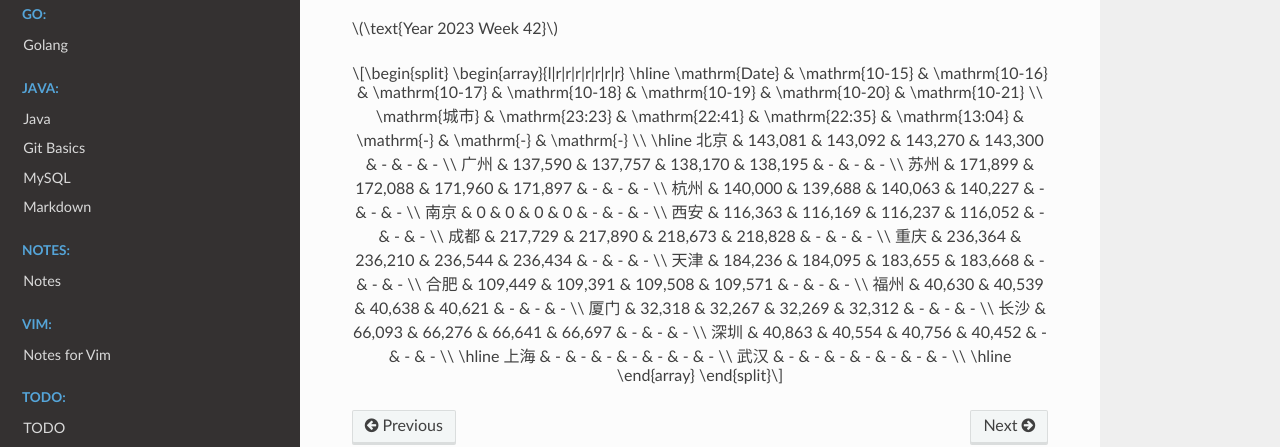
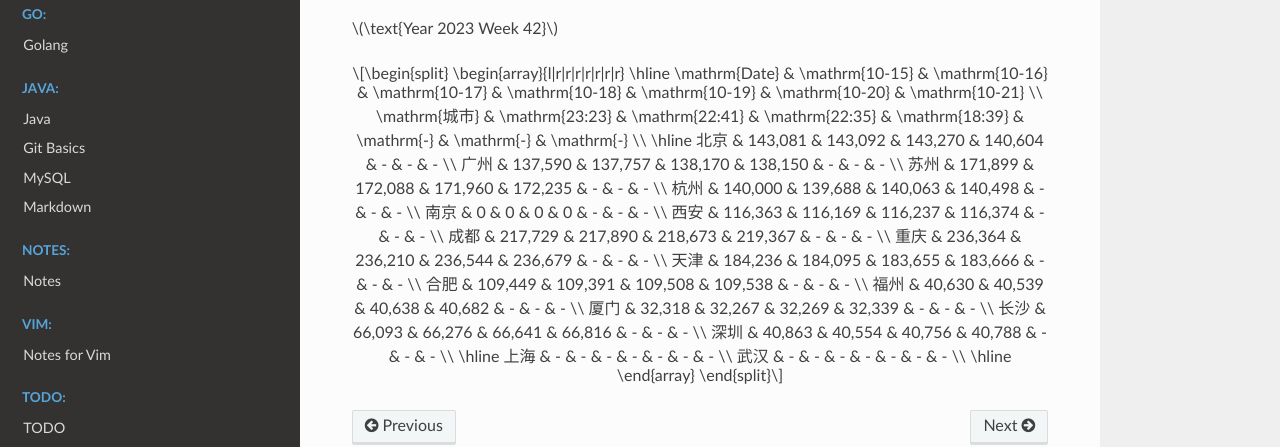
Before and after one commit to Pyrad/pyradnotes, a Sphinx documentation site: the page built from source/RealEstate/resalenumbers2023.md, in a window 1280 px wide and 900 px high, scrolled down 16075 px. Shown: the part 325-772 px from the top of the window. Built offline with Sphinx 7.4.7 and the Read the Docs theme 2.0.0, drawn with Linux system fonts in a browser that asks for light colours; a script that is not in the unit is left out.

Commit message:
Realestate Update resale numbers 2023-10-18 18:39

```diff
--- a/source/RealEstate/resalenumbers2023.md
+++ b/source/RealEstate/resalenumbers2023.md
@@ -1058,22 +1058,22 @@
 \begin{array}{l|r|r|r|r|r|r|r}
 \hline
 \mathrm{Date} & \mathrm{10-15} & \mathrm{10-16} & \mathrm{10-17} & \mathrm{10-18} & \mathrm{10-19} & \mathrm{10-20} & \mathrm{10-21} \\
-\mathrm{城市} & \mathrm{23:23} & \mathrm{22:41} & \mathrm{22:35} & \mathrm{13:04} & \mathrm{-} & \mathrm{-} & \mathrm{-} \\
+\mathrm{城市} & \mathrm{23:23} & \mathrm{22:41} & \mathrm{22:35} & \mathrm{18:39} & \mathrm{-} & \mathrm{-} & \mathrm{-} \\
 \hline
-北京 & 143,081 & 143,092 & 143,270 & 143,300 & - & - & - \\
-广州 & 137,590 & 137,757 & 138,170 & 138,195 & - & - & - \\
-苏州 & 171,899 & 172,088 & 171,960 & 171,897 & - & - & - \\
-杭州 & 140,000 & 139,688 & 140,063 & 140,227 & - & - & - \\
+北京 & 143,081 & 143,092 & 143,270 & 140,604 & - & - & - \\
+广州 & 137,590 & 137,757 & 138,170 & 138,150 & - & - & - \\
+苏州 & 171,899 & 172,088 & 171,960 & 172,235 & - & - & - \\
+杭州 & 140,000 & 139,688 & 140,063 & 140,498 & - & - & - \\
 南京 & 0 & 0 & 0 & 0 & - & - & - \\
-西安 & 116,363 & 116,169 & 116,237 & 116,052 & - & - & - \\
-成都 & 217,729 & 217,890 & 218,673 & 218,828 & - & - & - \\
-重庆 & 236,364 & 236,210 & 236,544 & 236,434 & - & - & - \\
-天津 & 184,236 & 184,095 & 183,655 & 183,668 & - & - & - \\
-合肥 & 109,449 & 109,391 & 109,508 & 109,571 & - & - & - \\
-福州 & 40,630 & 40,539 & 40,638 & 40,621 & - & - & - \\
-厦门 & 32,318 & 32,267 & 32,269 & 32,312 & - & - & - \\
-长沙 & 66,093 & 66,276 & 66,641 & 66,697 & - & - & - \\
-深圳 & 40,863 & 40,554 & 40,756 & 40,452 & - & - & - \\
+西安 & 116,363 & 116,169 & 116,237 & 116,374 & - & - & - \\
+成都 & 217,729 & 217,890 & 218,673 & 219,367 & - & - & - \\
+重庆 & 236,364 & 236,210 & 236,544 & 236,679 & - & - & - \\
+天津 & 184,236 & 184,095 & 183,655 & 183,666 & - & - & - \\
+合肥 & 109,449 & 109,391 & 109,508 & 109,538 & - & - & - \\
+福州 & 40,630 & 40,539 & 40,638 & 40,682 & - & - & - \\
+厦门 & 32,318 & 32,267 & 32,269 & 32,339 & - & - & - \\
+长沙 & 66,093 & 66,276 & 66,641 & 66,816 & - & - & - \\
+深圳 & 40,863 & 40,554 & 40,756 & 40,788 & - & - & - \\
 \hline
 上海 & - & - & - & - & - & - & - \\
 武汉 & - & - & - & - & - & - & - \\
```
Also changed, not shown: 1 other file.
